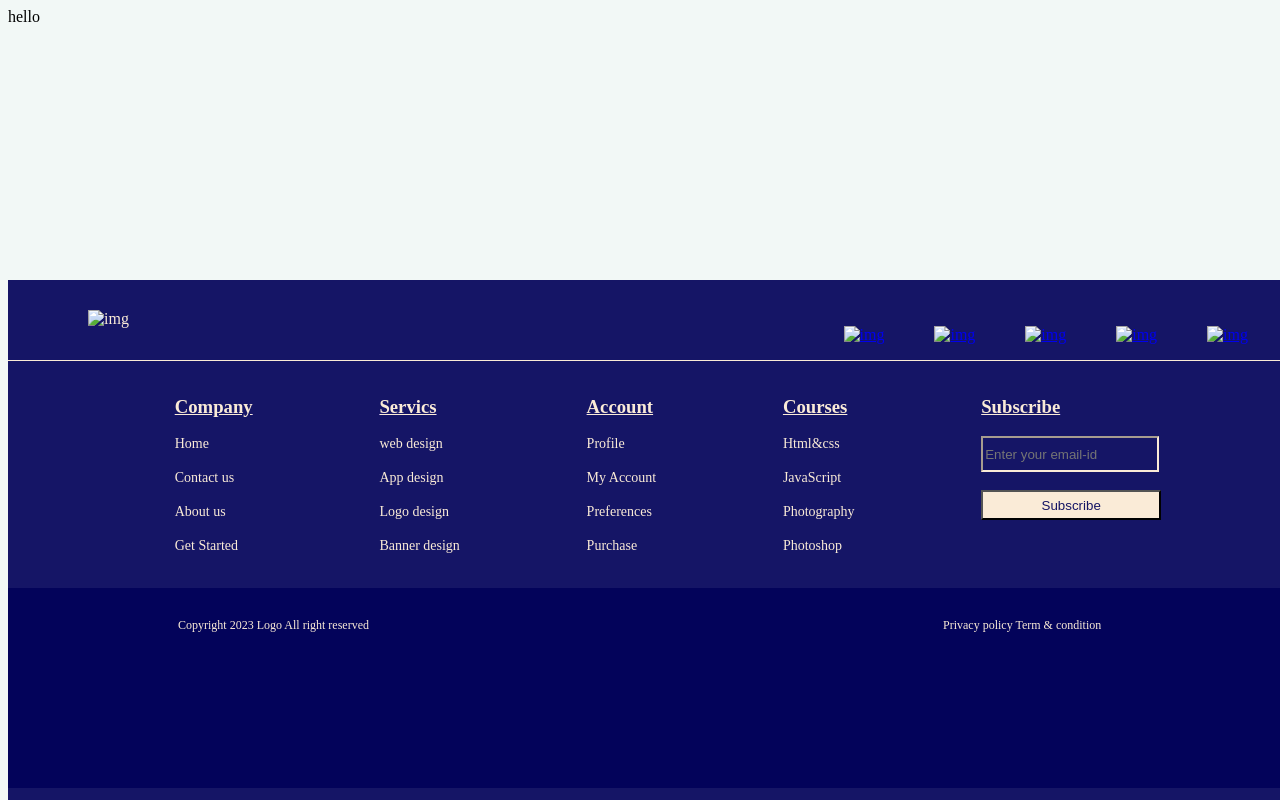
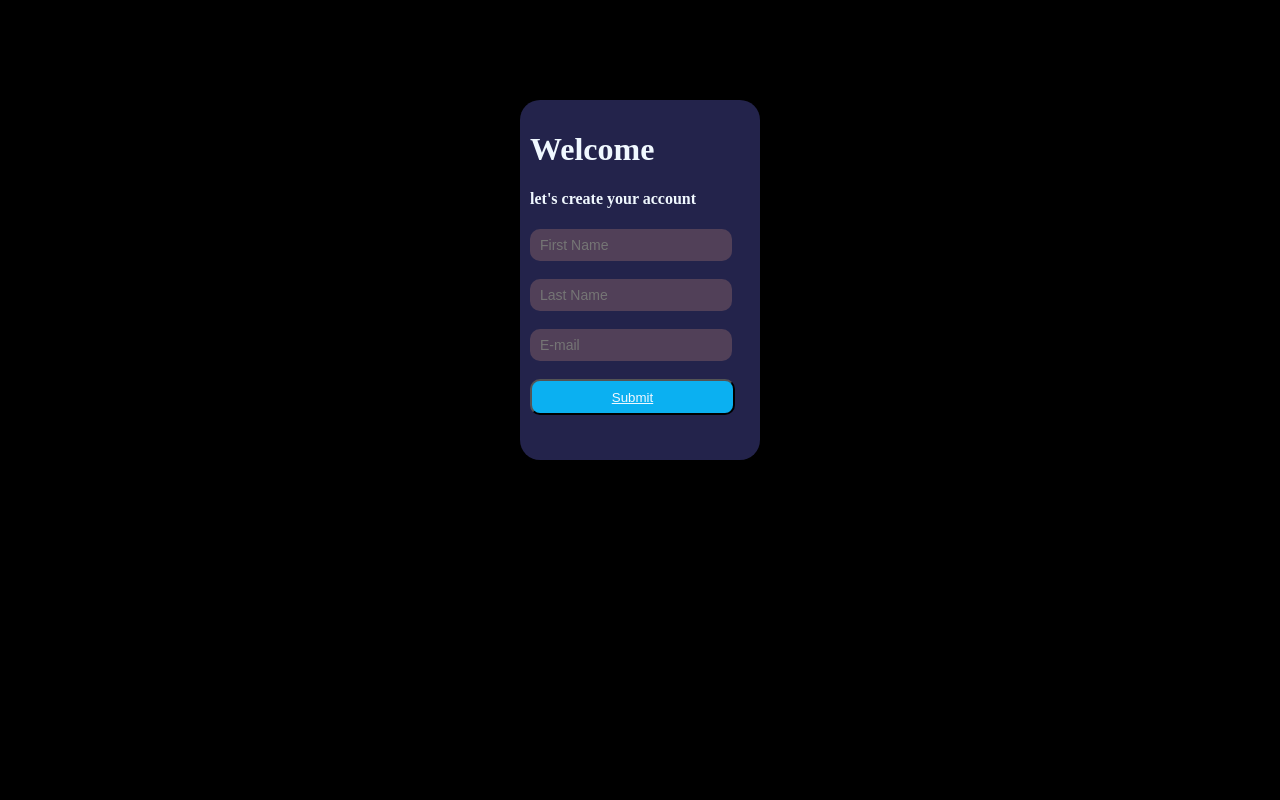
Before and after one commit to shwetamittal1/html-css-assignment, a plain HTML site: page index.html in a window 1280 px wide. Drawn offline with Linux system fonts and the light colour scheme.

Commit message:
form-challenge1

```diff
--- a/index.html
+++ b/index.html
@@ -3,108 +3,27 @@
 <head>
     <meta charset="UTF-8">
     <meta name="viewport" content="width=device-width, initial-scale=1.0">
-    <title>footer-challenge2</title>
+    <title>Form-challenge</title>
     <link rel="stylesheet" href="style.css">
+
 </head>
 <body>
-    hello
-</body>
-<footer>
-    <div class="container">
+    <div class="box">
+    <form>
+        <h1>Welcome</h1>
+        <h4>let's create your account</h4>
+        <div class="input-form">
 
-            <div class=" row1">
-              <div class="nav-logo">
-                    <img class="logo" src="./images/logo.png" alt="img"/>
-              </div>
+            <input type="text" id="fname" placeholder="First Name">  <br>
+
+            <input type="text" id="lname" placeholder="Last Name"><br>
+            <input type="text"  id="email" placeholder="E-mail"><br>
+           <button class="submit-btn"><a href="#" class="nav-link">Submit</a></button>
 
 
-                <nav>
-                    <ul class="nav-icons">
-                     <li class="nav-icon"><a href="#" class="nav-link">
-                    <img class="nav-img" src="./images/fb.png" alt="img"/></a> </li>
-                    <li class="nav-icon"><a href="#" class="nav-link">
-                     <img class="nav-img" src="./images/twitter.png" alt="img"/> </a></li>
-                    <li class="nav-icon"><a href="#" class="nav-link">
-                    <img class="nav-img" src="./images/intsagram.png" alt="img"/></a> </li>
-                    <li class="nav-icon"><a href="#" class="nav-link">
-                    <img class="nav-img" src="./images/linkedin.png" alt="img"/></a> </li>
-                    <li class="nav-icon"><a href="#" class="nav-link">
-                    <img class="nav-img" src="./images/utube.png" alt="img"/></a> </li>
-                     </ul>
+        </div>
 
-                </nav>
-            </div>
-            <div class="hbar">
-            </div>
-            <div class="row2" >
-                <nav>
-                    <ul class="menu-items">
-                      <li class="menu-item"><a href="#" class="menu-link"><h3>Company</h3></a>
-                       <nav>
-                        <ul class="list-items">
-                            <li class="list-item"> Home</li><br>
-                            <li class="list-item"> Contact us</li><br>
-                            <li class="list-item"> About us</li><br>
-                            <li class="list-item"> Get Started</li><br>
-                         </ul>
-                        </nav>
-                       </li>
-                      <li class="menu-item"><a href="#" class="menu-link"><h3>Servics</h3></a>
-                        <nav>
-                            <ul class="list-items">
-                                <li class="list-item"> web design</li><br>
-                                <li class="list-item"> App design</li><br>
-                                <li class="list-item"> Logo design</li><br>
-                                <li class="list-item"> Banner design</li><br>
-                             </ul>
-                            </nav>
-                     </li>
-                      <li class="menu-item"><a href="#" class="menu-link"><h3>Account</h3></a>
-                        <nav>
-                            <ul class="list-items">
-                                <li class="list-item">Profile </li><br>
-                                <li class="list-item">My Account</li><br>
-                                <li class="list-item">Preferences</li><br>
-                                <li class="list-item">Purchase</li><br>
-                             </ul>
-                            </nav>
-                        </li>
-                      <li class="menu-item"><a href="#" class="menu-link"><h3>Courses</h3></a>
-                        <nav>
-                            <ul class="list-items">
-                                <li class="list-item">Html&css </li><br>
-                                <li class="list-item">JavaScript</li><br>
-                                <li class="list-item">Photography</li><br>
-                                <li class="list-item">Photoshop</li><br>
-                             </ul>
-                            </nav>
-
-
-                        </li>
-                      <li class="menu-item"><a href="#" class="menu-link"><h3>Subscribe</h3></a>
-                    <div class="input">
-                        <input id="text" placeholder="Enter your email-id"><br><br>
-                    </div>
-                    <div class="btn-class">
-                        <button class="btn"> Subscribe</button>
-                   </div>
-                    </li>
-
-                     </ul>
-                </nav>
-
-            </div>
-            <div class="row4">
-                <div class="info1">
-                Copyright 2023 Logo  All right reserved
-                </div>
-                <div class="info2">
-                    Privacy policy Term & condition
-                    </div>
-            </div>
-
-
-    </div>
-
-</footer>
+    </form>
+</div>
+</body>
 </html>
--- /dev/null
+++ b/settings.json
@@ -0,0 +1,3 @@
+{
+    "liveServer.settings.port": 5501
+}
--- a/style.css
+++ b/style.css
@@ -1,113 +1,46 @@
 body{
-    background-color: rgb(242, 248, 246);
+    background-color:black;
 }
-
-footer{
-    height: 65vh;
-    position: absolute;
-    bottom: 0;
-    width: 100%;
-    background-color: rgb(21, 21, 102);
-    color:antiquewhite;
-}
-.row1{
-    display: flex;
-    flex-direction: row;
-}
-.nav-logo{
-    display: flex;
-    flex: 1.5;
-}
-.logo{
-    height: 40px;
-    width: 65px;
-    margin-left: 80px;
-    margin-top: 30px;
-}
+input{
+    width: 190px;
+    height: 30px;
+    border-radius: 10px 10px 10px 10px;
+    font-size: 14px;
+    background-color:rgb(81, 64, 88) ;
+    color: rgb(252, 252, 252);
+    border:1px   ;
+    padding-left: 10px;
 
 
-.nav-icons{
+}
+.input-form{
     display: flex;
-    flex-direction: row;
-    flex:1;
-    list-style-type: none;
+    flex-direction: column;
 }
-.nav-icon{
+.box {
+    width: 220px;
+    height: 340px;
+    padding: 10px;
+    border: 0px solid gray;
+    background-color:rgb(35, 35, 75) ;
+    border-radius: 20px 20px 20px 20px;
+    margin: 25px auto;
+    margin-top: 100px;
 
-    margin-left: 10px;
-    margin-top: 30px;
-    margin-right: 40px;
-}
-
-.nav-img{
-    height: 30px;
-    width: 30px;
-}
-.hbar{
-    width: 100%;
-    height: 1px;
-    background:antiquewhite;
-}
-
-.menu-items{
-    display: flex;
-    flex-direction: row;
-    justify-content: space-evenly;
-
-    list-style-type: none;
-}
-h3{
-    color: antiquewhite;
-   text-decoration: underline;
-}
-.list-items{
-    list-style-type: none;
-    justify-content: left;
-    padding-left: 0px;
-
-}
-.list-item{
-    justify-items: left;
-   font-size: 14px;
-}
-input{
-    background-color: rgb(21, 21, 102);
-    color: antiquewhite;
-    border-color: antiquewhite;
-    width:170px;
-    height: 30px;
-}
-.btn{
-    width:180px;
-    height: 30px;
-    background-color: antiquewhite;
-    color: rgb(21, 21, 102);
-    text-align: center;
-    font-weight: 500;
-    box-shadow: inset;
-}
-
-.row4{
-    position: absolute;
-    width: 100%;
-    margin-bottom: 0px;
-    height: 25vh;
-
-    background: rgb(3, 3, 90);
-    color: antiquewhite;
-    display: flex;
-    flex-direction: row;
-    font-size: 12px;
-}
-.info1{
-    padding-left: 170px;
-    padding-top: 30px;
-    display: flex;
-    flex: 2;
-}
-.info2{
-    padding-left: 75px;
-    padding-top: 30px;
-    display: flex;
-    flex: 1;
-}
+  }
+  .submit-btn{
+    width: 205px;
+    height: 36px;
+    border-radius: 10px 10px 10px 10px;
+    background-color:rgb(11, 176, 241);
+    color: black;
+  }
+  h1{
+    color: aliceblue;
+  }
+  h4{
+    color: aliceblue;
+  }
+  .nav-link{
+    color:aliceblue;
+  }
```
